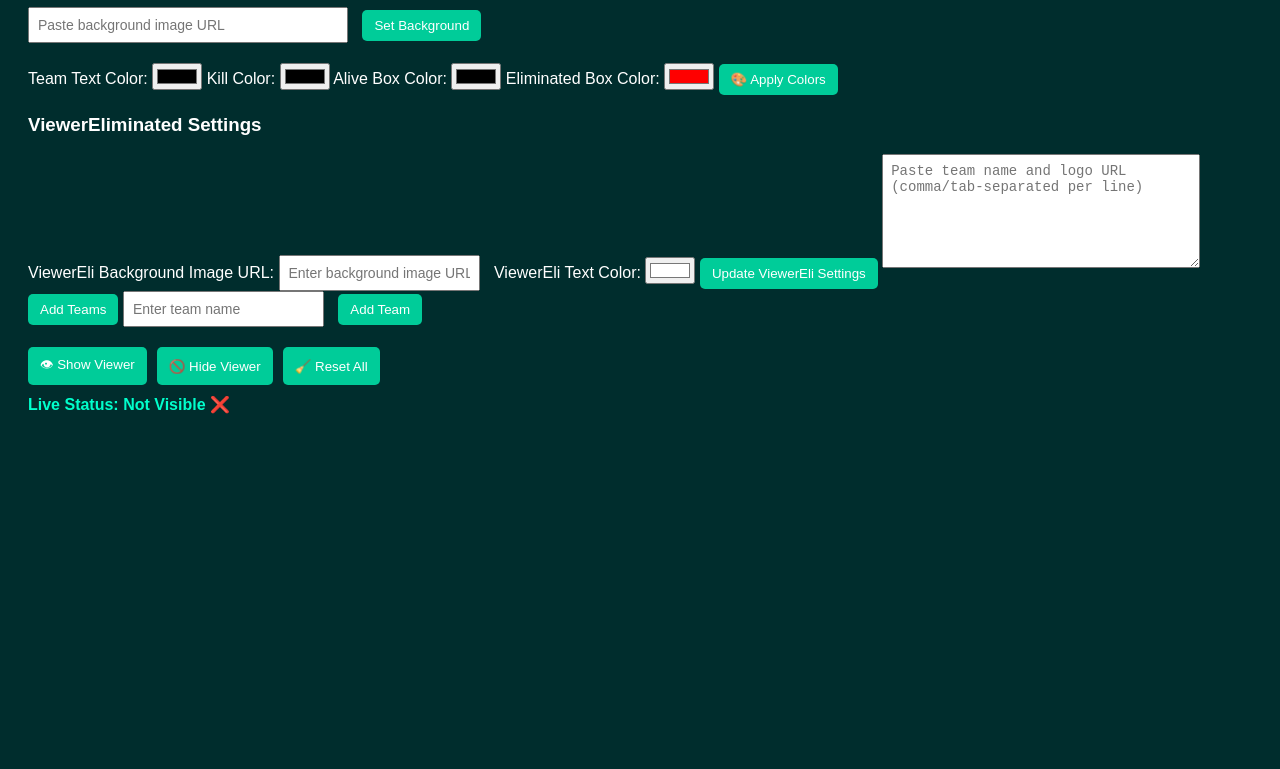
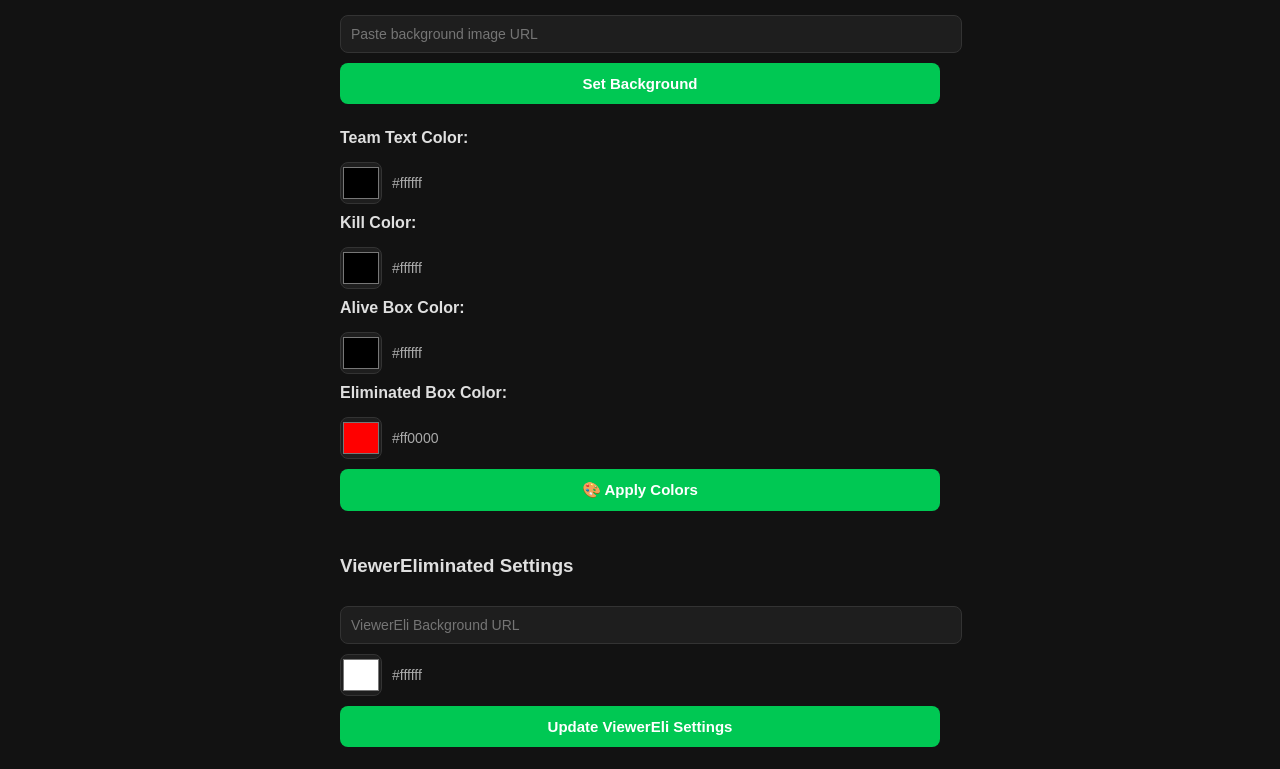
Before and after one commit to khalidrayeen/live-status, a website: page public/admin.html in a window 1280 px wide. Shown: the part 101-870 px from the top of the page. Before the commit the page ends 800 px from the top, so only its background shows below. Drawn offline with Linux system fonts and the light colour scheme.

Commit message:
admin visually updated

```diff
--- a/public/admin.html
+++ b/public/admin.html
@@ -6,33 +6,100 @@
   <title>Admin Panel</title>
   <style>
     body {
-      font-family: Arial, sans-serif;
-      background-color: #002d2d;
-      color: white;
+      font-family: 'Poppins', sans-serif;
+      background-color: #121212;
+      color: #e0e0e0;
       padding: 20px;
+      display: flex;
+      flex-direction: column;
+      align-items: center;
     }
     h1 {
       text-align: center;
-      color: #00ffcc;
+      color: #00e676;
+      margin-bottom: 30px;
+    }
+    .section {
+      width: 100%;
+      max-width: 600px;
+      display: flex;
+      flex-direction: column;
+      margin-bottom: 25px;
+      gap: 10px;
+    }
+    input[type="text"],
+    textarea {
+      width: 100%;
+      padding: 10px;
+      background: #1e1e1e;
+      border: 1px solid #333;
+      border-radius: 8px;
+      color: #fff;
+      font-size: 14px;
+      outline: none;
+      transition: border-color 0.3s;
+    }
+    input[type="text"]:focus,
+    textarea:focus {
+      border-color: #00e676;
+    }
+    label {
+      font-weight: bold;
+      margin-bottom: 5px;
+    }
+    button {
+      padding: 12px;
+      background-color: #00c853;
+      color: white;
+      border: none;
+      border-radius: 8px;
+      font-size: 15px;
+      font-weight: bold;
+      cursor: pointer;
+      transition: background-color 0.2s, transform 0.1s, filter 0.2s, box-shadow 0.2s;
+      display: flex;
+      align-items: center;
+      justify-content: center;
+      gap: 8px;
+    }
+    button:hover {
+      background-color: #00e676;
+    }
+    button:active {
+      transform: scale(0.96);
+      background-color: #00c853;
+      filter: brightness(85%);
+      box-shadow: 0 0 10px #00e676;
+    }
+    #statusMessage {
+      margin-top: 10px;
+      font-weight: bold;
+      color: #00e676;
+      display: flex;
+      align-items: center;
+      gap: 5px;
     }
     .team {
       display: flex;
       align-items: center;
-      background-color: #004040;
+      background-color: #1e1e1e;
       padding: 10px;
       border-radius: 10px;
       margin-bottom: 8px;
+      gap: 10px;
     }
     .team-name {
-      width: 150px;
+      flex-grow: 1;
+      display: flex;
+      align-items: center;
+      gap: 10px;
     }
     .kills-input {
-      width: 50px;
-      margin-right: 15px;
+      width: 60px;
     }
     .player-status {
       display: flex;
-      gap: 10px;
+      gap: 5px;
     }
     .player-status div {
       width: 20px;
@@ -40,10 +107,15 @@
       background-color: white;
       border-radius: 5px;
       cursor: pointer;
-      border: 2px solid #000;
+      border: 2px solid #333;
     }
     .eliminated {
       background-color: red !important;
+    }
+    .control-buttons {
+      display: flex;
+      flex-direction: column;
+      gap: 10px;
     }
     .animate-once {
       animation: eliminatedFlash 1s ease;
@@ -52,102 +124,148 @@
       0%, 100% { background: red; }
       50% { background: white; }
     }
-    #team-list {
-      margin-top: 20px;
+    .green-tick {
+      color: #00e676;
+      font-size: 18px;
+      margin-left: 5px;
+      animation: pop 0.3s ease;
     }
-    input[type="text"], textarea {
-      padding: 8px;
-      margin-right: 10px;
-      font-size: 14px;
+    @keyframes pop {
+      0% { transform: scale(0); }
+      100% { transform: scale(1); }
     }
-    textarea {
-      width: 300px;
-      margin-bottom: 10px;
-    }
-    button {
-      padding: 8px 12px;
-      background-color: #00cc99;
-      color: white;
-      border: none;
-      border-radius: 5px;
-      cursor: pointer;
-    }
-    .control-buttons {
-      margin-top: 20px;
+
+    /* Color picker wrapper */
+    .color-picker-wrapper {
       display: flex;
+      align-items: center;
       gap: 10px;
     }
-    .team:last-child {
-      margin-bottom: 0;
+    .color-square {
+      width: 40px;
+      height: 40px;
+      border-radius: 8px;
+      border: 1px solid #333;
+      overflow: hidden;
+      background: #1e1e1e;
+      display: flex;
+      align-items: center;
+      justify-content: center;
     }
-    .team:nth-child(even) {
-      background-color: #003737;
+    .color-square input[type="color"] {
+      width: 100%;
+      height: 100%;
+      border: none;
+      background: none;
+      cursor: pointer;
+      padding: 0;
+    }
+    .color-hex {
+      font-size: 14px;
+      color: #aaa;
     }
   </style>
 </head>
 <body>
   <h1>BGMI LIVE STATUS</h1>
 
-  <div style="margin-top: 20px;">
-    <input type="text" id="bgUrlInput" placeholder="Paste background image URL" style="width: 300px;">
-    <button onclick="sendBackgroundUrl()">Set Background</button>
+  <div class="section">
+    <input type="text" id="bgUrlInput" placeholder="Paste background image URL">
+    <button onclick="handleAction(sendBackgroundUrl)">Set Background</button>
   </div>
 
-  <div style="margin-top: 20px;">
-    <label>Team Text Color: <input type="color" id="teamColor" value="#000000"></label>
-    <label>Kill Color: <input type="color" id="killColor" value="#000000"></label>
-    <label>Alive Box Color: <input type="color" id="aliveColor" value="#000000"></label>
-    <label>Eliminated Box Color: <input type="color" id="elimColor" value="#ff0000"></label>
-    <button onclick="sendColorConfig()">🎨 Apply Colors</button>
+  <div class="section">
+    <label>Team Text Color:</label>
+    <div class="color-picker-wrapper">
+      <div class="color-square">
+        <input type="color" id="teamColor" onchange="updateHex('teamColor', 'teamColorHex')">
+      </div>
+      <span id="teamColorHex" class="color-hex">#ffffff</span>
+    </div>
+
+    <label>Kill Color:</label>
+    <div class="color-picker-wrapper">
+      <div class="color-square">
+        <input type="color" id="killColor" onchange="updateHex('killColor', 'killColorHex')">
+      </div>
+      <span id="killColorHex" class="color-hex">#ffffff</span>
+    </div>
+
+    <label>Alive Box Color:</label>
+    <div class="color-picker-wrapper">
+      <div class="color-square">
+        <input type="color" id="aliveColor" onchange="updateHex('aliveColor', 'aliveColorHex')">
+      </div>
+      <span id="aliveColorHex" class="color-hex">#ffffff</span>
+    </div>
+
+    <label>Eliminated Box Color:</label>
+    <div class="color-picker-wrapper">
+      <div class="color-square">
+        <input type="color" id="elimColor" value="#ff0000" onchange="updateHex('elimColor', 'elimColorHex')">
+      </div>
+      <span id="elimColorHex" class="color-hex">#ff0000</span>
+    </div>
+
+    <button onclick="handleAction(sendColorConfig)">🎨 Apply Colors</button>
   </div>
 
-  <h3>ViewerEliminated Settings</h3>
-
-<label for="viewereli-bgurl">ViewerEli Background Image URL:</label>
-<input type="text" id="viewereli-bgurl" placeholder="Enter background image URL">
-
-<label for="viewereli-textcolor">ViewerEli Text Color:</label>
-<input type="color" id="viewereli-textcolor" value="#FFFFFF">
-
-<button onclick="updateViewerEliSettings()">Update ViewerEli Settings</button>
-
-
-  <textarea id="bulkTeamInput" placeholder="Paste team name and logo URL (comma/tab-separated per line)" rows="6"></textarea><br />
-  <button onclick="addTeamsBulk()">Add Teams</button>
-
-  <input type="text" id="teamNameInput" placeholder="Enter team name"/>
-  <button onclick="addTeam()">Add Team</button>
-
-  <div class="control-buttons">
-    <button onclick="sendShow()">👁 Show Viewer</button>
-    <button onclick="sendHide()">🚫 Hide Viewer</button>
-    <button onclick="resetAll()">🧹 Reset All</button>
+  <div class="section">
+    <h3>ViewerEliminated Settings</h3>
+    <input type="text" id="viewereli-bgurl" placeholder="ViewerEli Background URL">
+    <div class="color-picker-wrapper">
+      <div class="color-square">
+        <input type="color" id="viewereli-textcolor" value="#FFFFFF" onchange="updateHex('viewereli-textcolor', 'viewereliTextColorHex')">
+      </div>
+      <span id="viewereliTextColorHex" class="color-hex">#ffffff</span>
+    </div>
+    <button onclick="handleAction(updateViewerEliSettings)">Update ViewerEli Settings</button>
   </div>
 
-  <div id="statusMessage" style="margin-top: 10px; font-weight: bold; color: #00ffcc;">
-    Live Status: <span id="liveStatus">Not Visible ❌</span>
+  <div class="section">
+    <textarea id="bulkTeamInput" placeholder="Paste team name and logo URL (comma/tab-separated per line)" rows="6"></textarea>
+    <button onclick="handleAction(addTeamsBulk)">Add Teams in Bulk</button>
   </div>
 
-  <div id="team-list"></div>
+  <div class="section">
+    <input type="text" id="teamNameInput" placeholder="Enter team name and logo URL (comma or tab)">
+    <button onclick="handleAction(addTeam)">Add Single Team</button>
+  </div>
+
+  <div class="section control-buttons">
+    <button onclick="handleAction(sendShow)">👁 Show Viewer</button>
+    <button onclick="handleAction(sendHide)">🚫 Hide Viewer</button>
+    <button onclick="handleAction(resetAll)">🧹 Reset All</button>
+  </div>
+
+  <div id="statusMessage">Live Status: <span id="liveStatus">Not Visible ❌</span></div>
+
+  <div id="team-list" class="section"></div>
 
   <script>
     const protocol = location.protocol === 'https:' ? 'wss://' : 'ws://';
     const socket = new WebSocket(`${protocol}${location.host}`);
-
     let teams = [];
 
-    socket.addEventListener('open', () => {
-      console.log('✅ Connected to WebSocket server');
-    });
+    socket.addEventListener('open', () => console.log('✅ Connected to WebSocket server'));
 
-    function resetAll() {
-      if (confirm("Are you sure you want to reset all data?")) {
-        teams = [];
-        renderTeams();
-        document.getElementById('liveStatus').innerText = 'Not Visible ❌';
-        document.getElementById('liveStatus').style.color = 'red';
-        socket.send(JSON.stringify({ type: 'reset' }));
-      }
+    function handleAction(actionFn) {
+      actionFn();
+      showGreenTick();
+    }
+
+    function showGreenTick() {
+      const statusDiv = document.getElementById('statusMessage');
+      const tick = document.createElement('span');
+      tick.innerHTML = '✅';
+      tick.className = 'green-tick';
+      statusDiv.appendChild(tick);
+      setTimeout(() => tick.remove(), 1000);
+    }
+
+    function updateHex(colorInputId, hexDisplayId) {
+      const color = document.getElementById(colorInputId).value.toUpperCase();
+      document.getElementById(hexDisplayId).innerText = color;
     }
 
     socket.addEventListener('message', (event) => {
@@ -164,13 +282,13 @@
         document.getElementById('bgUrlInput').value = msg.url;
       } else if (msg.type === 'color-config') {
         const { teamColor, killColor, aliveColor, elimColor } = msg.colors || {};
-        if (teamColor) document.getElementById('teamColor').value = teamColor;
-        if (killColor) document.getElementById('killColor').value = killColor;
-        if (aliveColor) document.getElementById('aliveColor').value = aliveColor;
-        if (elimColor) document.getElementById('elimColor').value = elimColor;
+        if (teamColor) { document.getElementById('teamColor').value = teamColor; updateHex('teamColor', 'teamColorHex'); }
+        if (killColor) { document.getElementById('killColor').value = killColor; updateHex('killColor', 'killColorHex'); }
+        if (aliveColor) { document.getElementById('aliveColor').value = aliveColor; updateHex('aliveColor', 'aliveColorHex'); }
+        if (elimColor) { document.getElementById('elimColor').value = elimColor; updateHex('elimColor', 'elimColorHex'); }
       } else if (msg.type === 'show') {
         document.getElementById('liveStatus').innerText = 'Visible ✅';
-        document.getElementById('liveStatus').style.color = '#00ffcc';
+        document.getElementById('liveStatus').style.color = '#00e676';
       } else if (msg.type === 'hide') {
         document.getElementById('liveStatus').innerText = 'Not Visible ❌';
         document.getElementById('liveStatus').style.color = 'red';
@@ -179,29 +297,32 @@
 
     function sendBackgroundUrl() {
       const url = document.getElementById('bgUrlInput').value.trim();
-      if (!url) return;
-      socket.send(JSON.stringify({ type: 'background', url }));
+      if (url) socket.send(JSON.stringify({ type: 'background', url }));
     }
 
     function sendColorConfig() {
-      const teamColor = document.getElementById('teamColor').value;
-      const killColor = document.getElementById('killColor').value;
-      const aliveColor = document.getElementById('aliveColor').value;
-      const elimColor = document.getElementById('elimColor').value;
-
       socket.send(JSON.stringify({
         type: 'color-config',
-        colors: { teamColor, killColor, aliveColor, elimColor }
+        colors: {
+          teamColor: document.getElementById('teamColor').value,
+          killColor: document.getElementById('killColor').value,
+          aliveColor: document.getElementById('aliveColor').value,
+          elimColor: document.getElementById('elimColor').value
+        }
       }));
+    }
+
+    function updateViewerEliSettings() {
+      const bgUrl = document.getElementById('viewereli-bgurl').value;
+      const textColor = document.getElementById('viewereli-textcolor').value;
+      socket.send(JSON.stringify({ type: 'updateViewerEliSettings', bgUrl, textColor }));
     }
 
     function addTeam() {
       const input = document.getElementById('teamNameInput').value.trim();
       if (!input) return;
-
       const [name, logo] = input.split(/\t|,/).map(x => x.trim());
       if (!name) return;
-
       teams.push({ name, kills: 0, status: ['A', 'A', 'A', 'A'], logo: logo || '' });
       renderTeams();
       sendUpdate();
@@ -211,14 +332,11 @@
     function addTeamsBulk() {
       const input = document.getElementById('bulkTeamInput').value.trim();
       if (!input) return;
-
-      const lines = input.split(/\n+/);
-      lines.forEach(line => {
+      input.split(/\n+/).forEach(line => {
         const [name, logo] = line.split(/\t|,/).map(x => x.trim());
         if (!name) return;
         teams.push({ name, kills: 0, status: ['A', 'A', 'A', 'A'], logo: logo || '' });
       });
-
       renderTeams();
       sendUpdate();
       document.getElementById('bulkTeamInput').value = '';
@@ -227,32 +345,25 @@
     function renderTeams() {
       const container = document.getElementById('team-list');
       container.innerHTML = '';
-
       teams.forEach((team, teamIndex) => {
         const div = document.createElement('div');
         div.className = 'team';
 
         const slot = document.createElement('div');
-        slot.style.width = '40px';
-        slot.style.marginRight = '10px';
+        slot.style.width = '30px';
         slot.innerText = teamIndex + 1;
         div.appendChild(slot);
 
         const nameContainer = document.createElement('div');
         nameContainer.className = 'team-name';
-        nameContainer.style.display = 'flex';
-        nameContainer.style.alignItems = 'center';
-        nameContainer.style.gap = '10px';
 
         const logoImg = document.createElement('img');
-        logoImg.src = team.logo || ''; // Ensure proper logo source
+        logoImg.src = team.logo || '';
         logoImg.alt = 'logo';
         logoImg.style.width = '30px';
         logoImg.style.height = '30px';
         logoImg.style.borderRadius = '5px';
-        logoImg.onerror = () => {
-          logoImg.src = 'fallback.png'; // Fallback if image fails to load
-        };
+        logoImg.onerror = () => { logoImg.src = 'fallback.png'; };
 
         const teamNameText = document.createElement('span');
         teamNameText.innerText = team.name;
@@ -277,7 +388,6 @@
         team.status.forEach((s, playerIndex) => {
           const stat = document.createElement('div');
           if (s === 'F') stat.classList.add('eliminated');
-
           stat.addEventListener('click', () => {
             const newStatus = s === 'F' ? 'A' : 'F';
             teams[teamIndex].status[playerIndex] = newStatus;
@@ -288,7 +398,6 @@
             }, { once: true });
             sendUpdate();
           });
-
           statusContainer.appendChild(stat);
         });
 
@@ -296,20 +405,6 @@
         container.appendChild(div);
       });
     }
-
-    function updateViewerEliSettings() {
-    const bgUrl = document.getElementById('viewereli-bgurl').value;
-    const textColor = document.getElementById('viewereli-textcolor').value;
-
-    const message = {
-        type: 'updateViewerEliSettings',
-        bgUrl: bgUrl,
-        textColor: textColor
-    };
-
-    socket.send(JSON.stringify(message));
-}
-
 
     function sendUpdate() {
       const normalized = teams.map(team => ({
@@ -332,6 +427,16 @@
     function sendHide() {
       socket.send(JSON.stringify({ type: 'hide' }));
     }
+
+    function resetAll() {
+      if (confirm("Are you sure you want to reset all data?")) {
+        teams = [];
+        renderTeams();
+        document.getElementById('liveStatus').innerText = 'Not Visible ❌';
+        document.getElementById('liveStatus').style.color = 'red';
+        socket.send(JSON.stringify({ type: 'reset' }));
+      }
+    }
   </script>
 </body>
 </html>
```
